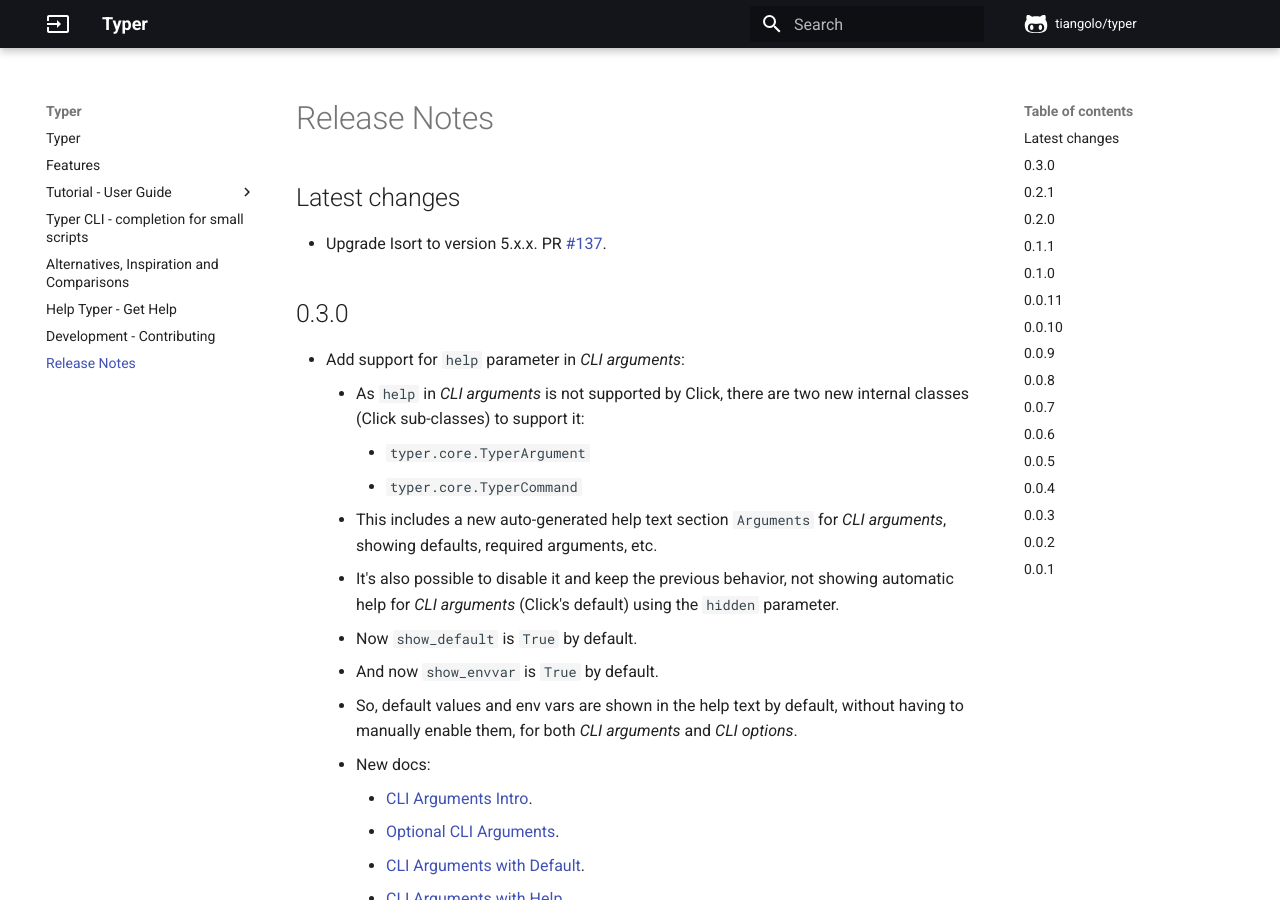
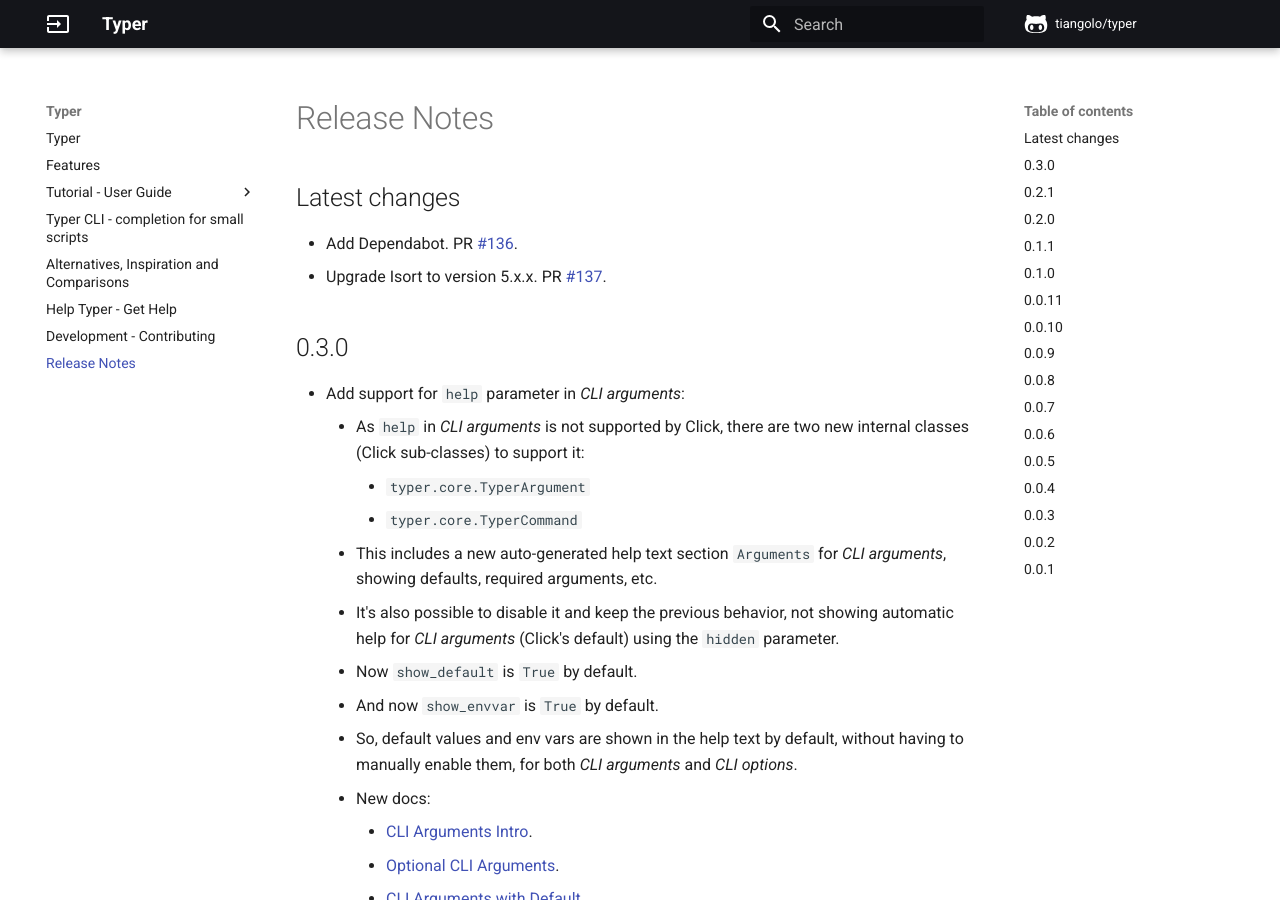
Before and after one commit to RED0731/red_pythonTyper, an MkDocs documentation site: the page built from docs/release-notes.md, in a window 1280 px wide and 900 px high. Built offline with MkDocs 1.6.1 and Material for MkDocs 9.7.7, drawn with Linux system fonts in a browser that asks for light colours; comment, search, counter and statistics services are not loaded.

Commit message:
📝 Update release notes

```diff
--- a/docs/release-notes.md
+++ b/docs/release-notes.md
@@ -1,5 +1,6 @@
 ## Latest changes
 
+* Add Dependabot. PR [#136](https://github.com/tiangolo/typer/pull/136).
 * Upgrade Isort to version 5.x.x. PR [#137](https://github.com/tiangolo/typer/pull/137).
 
 ## 0.3.0
```
